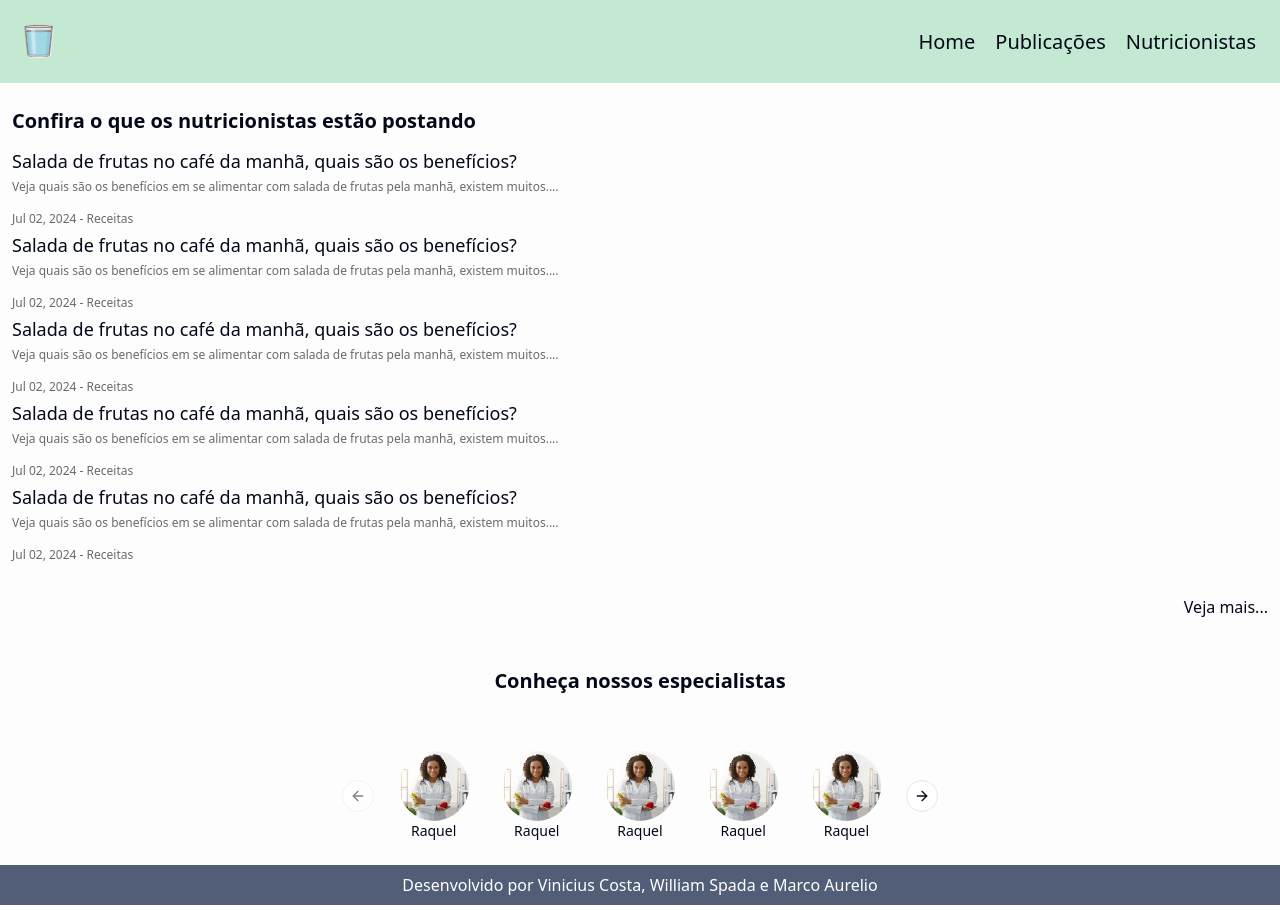
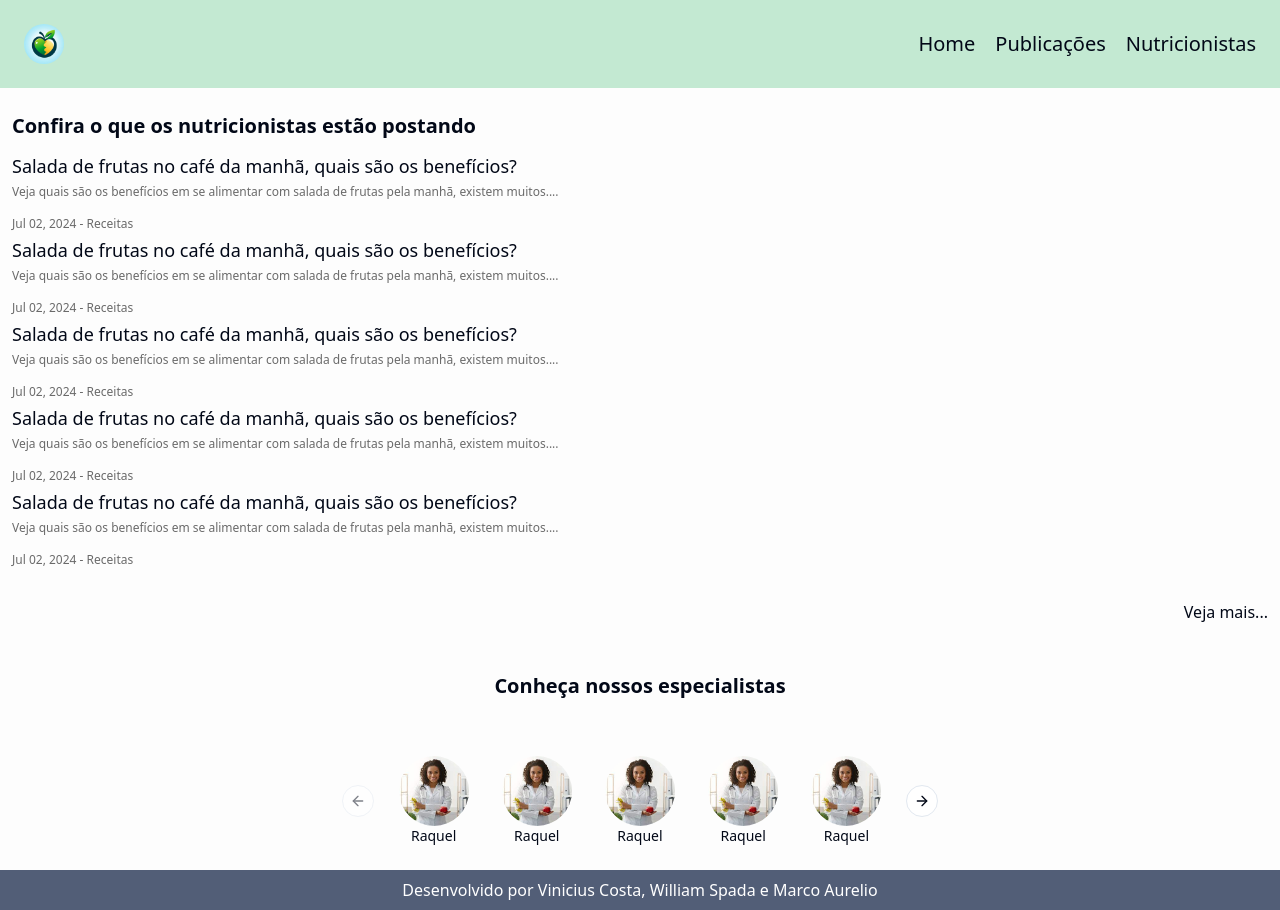
Before and after one commit to wrspada02/jornada-saudavel, a Next.js app: page / in a window 1280 px wide. Built offline with nearby package versions, Linux system fonts and the light colour scheme.

Commit message:
chore: replace header logo

```diff
--- a/src/components/Header.tsx
+++ b/src/components/Header.tsx
@@ -21,7 +21,7 @@ export function Header() {
             </header>
         ) : (
             <header className="flex items-center justify-between p-3 tablet:p-5 desktop:p-6 bg-[#C3E9D2]">
-                <Image src={'/logo.svg'} width={30} height={30} alt="Logo jornada saudável, uma imagem cartoon colorida de um copo de água com detalhes em branco e a água quase até a borda do copo, cheio, na cor azul." />
+                <Image src={'/logo-jornada-saudavel.jpeg'} className="rounded-full" width={40} height={40} alt="Logo jornada saudável, uma imagem cartoon colorida de um copo de água com detalhes em branco e a água quase até a borda do copo, cheio, na cor azul." />
                 <nav>
                     <ul className="flex items-center gap-x-5">
                         <li className="mobile:block hidden">
```
Also changed, not shown: public/logo-jornada-saudavel.jpeg (added).
